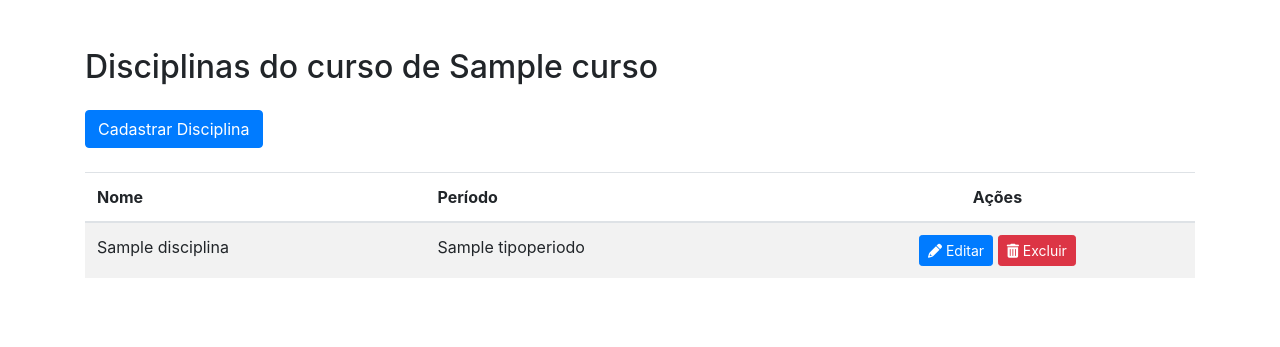
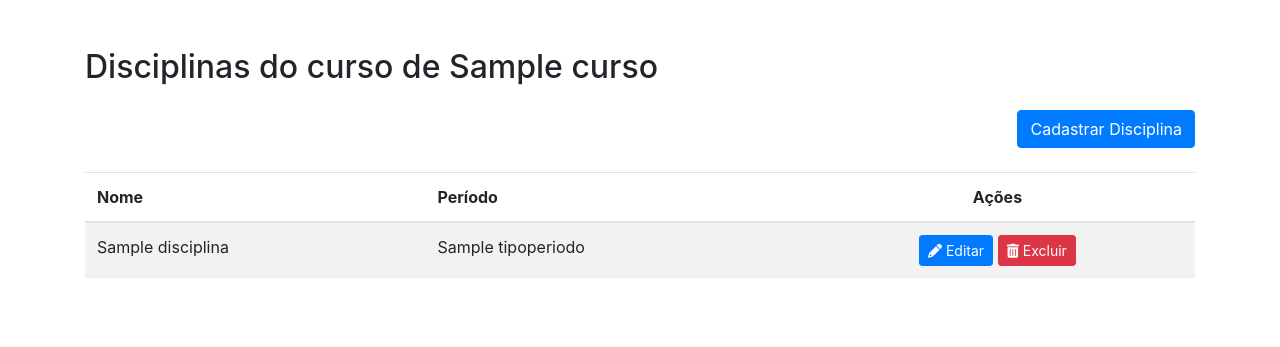
Before and after one commit to emillyvsl/sistema-de-gerenciamento-de-horarios, a Django app: page /disciplinas/ in a window 1280 px wide. Shown: the part 105-452 px from the top of the page. Run offline with Django 5.2, Linux system fonts and the light colour scheme; a user stored in the database is signed in; tables that the repository leaves empty hold one stand-in row (values such as "Sample post"); some libraries are stand-ins or nearby versions.

Commit message:
Ajusta posição de botão

```diff
--- a/sgh_app/templates/disciplinas.html
+++ b/sgh_app/templates/disciplinas.html
@@ -7,7 +7,9 @@
     <h2 class="mb-4">Disciplinas do curso de {{ curso.nome }}</h2>
 
     <!-- Botão para abrir o modal de cadastro -->
-    <button class="btn btn-primary mb-4" data-toggle="modal" data-target="#cadastroModal">Cadastrar Disciplina</button>
+    <div class="text-right mb-4">
+        <button class="btn btn-primary" data-toggle="modal" data-target="#cadastroModal">Cadastrar Disciplina</button>
+    </div>
 
     <!-- Tabela de disciplinas -->
     <table class="table table-striped">
--- a/sgh_app/templates/professor.html
+++ b/sgh_app/templates/professor.html
@@ -7,7 +7,9 @@
     <h2 class="mb-4">Professores do curso de {{ curso.nome }}</h2>
 
     <!-- Botão para abrir o modal de cadastro -->
-    <button class="btn btn-primary mb-4" data-toggle="modal" data-target="#cadastroModal">Cadastrar Professor</button>
+    <div class="text-right mb-4">
+        <button class="btn btn-primary mb-4" data-toggle="modal" data-target="#cadastroModal">Cadastrar Professor</button>
+    </div>
 
     <!-- Tabela de professores -->
     <table class="table table-striped">
```
